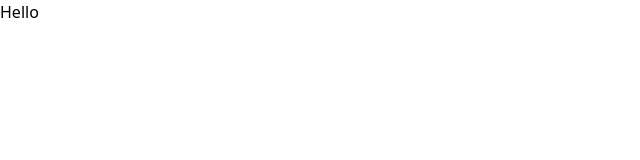
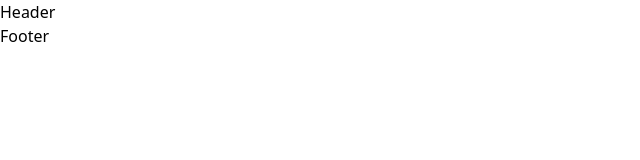
Before and after one commit to Melvunx/next-portfolio, a Next.js app: page / in a window 1280 px wide. Shown: the top 160 px of the page, without its empty margins (0-640 px from the left). Built offline with nearby package versions, Linux system fonts and the light colour scheme.

Commit message:
setup app folder

```diff
--- /dev/null
+++ b/app/(auth)/forgot-password/page.tsx
@@ -0,0 +1,3 @@
+export default function Page() {
+  return <div></div>;
+}
--- /dev/null
+++ b/app/(auth)/layout.tsx
@@ -0,0 +1,3 @@
+export default function Layout({ children }: { children: React.ReactNode }) {
+  return <section>{children}</section>;
+}
--- /dev/null
+++ b/app/(auth)/login/page.tsx
@@ -0,0 +1,3 @@
+export default function Page() {
+  return <div></div>;
+}
--- /dev/null
+++ b/app/(auth)/register/page.tsx
@@ -0,0 +1,3 @@
+export default function Page() {
+  return <div></div>;
+}
--- /dev/null
+++ b/app/(main)/layout.tsx
@@ -0,0 +1,12 @@
+import { Footer } from "@/src/components/layout/Footer";
+import { Header } from "@/src/components/layout/Header";
+
+export default function Layout({ children }: { children: React.ReactNode }) {
+  return (
+    <>
+      <Header />
+      {children}
+      <Footer />
+    </>
+  );
+}
--- /dev/null
+++ b/app/(main)/page.tsx
@@ -0,0 +1,3 @@
+export default function Page() {
+  return <div></div>;
+}
--- /dev/null
+++ b/app/(main)/projects/page.tsx
@@ -0,0 +1,3 @@
+export default function Page() {
+  return <div></div>;
+}
--- a/app/page.tsx
+++ /dev/null
@@ -1,7 +0,0 @@
-export default function Home() {
-  return (
-    <div>
-      <h1 className="text-accent">Hello</h1>
-    </div>
-  );
-}
--- /dev/null
+++ b/src/components/layout/Footer.tsx
@@ -0,0 +1,3 @@
+export function Footer() {
+  return <footer>Footer</footer>;
+}
--- /dev/null
+++ b/src/components/layout/Header.tsx
@@ -0,0 +1,3 @@
+export function Header() {
+  return <header>Header</header>;
+}
--- a/tsconfig.json
+++ b/tsconfig.json
@@ -19,7 +19,8 @@
       }
     ],
     "paths": {
-      "@/*": ["./*"]
+      "@/*": ["./*"],
+      "@components/*": ["./src/components/*"]
     }
   },
   "include": ["next-env.d.ts", "**/*.ts", "**/*.tsx", ".next/types/**/*.ts"],
```
Also changed, not shown: src/components/ui/Button.tsx (added).
